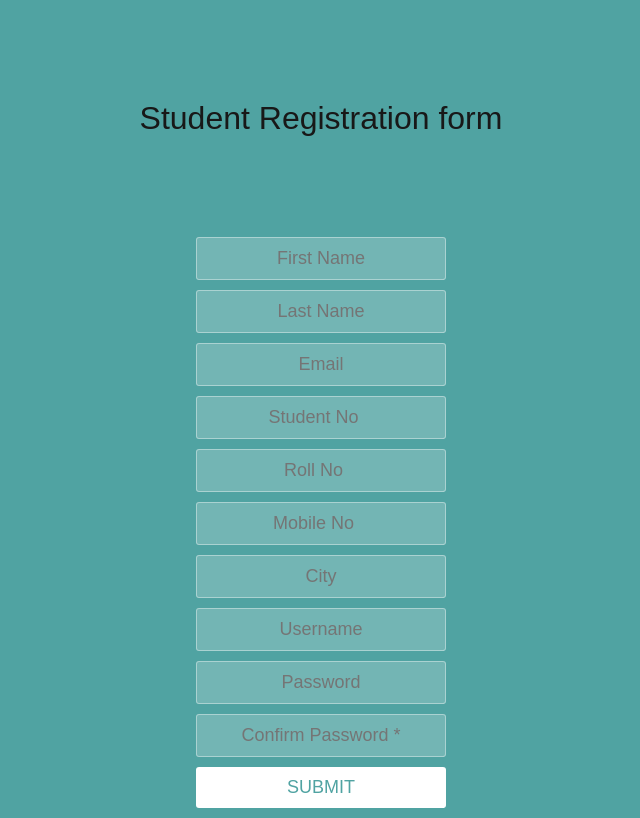
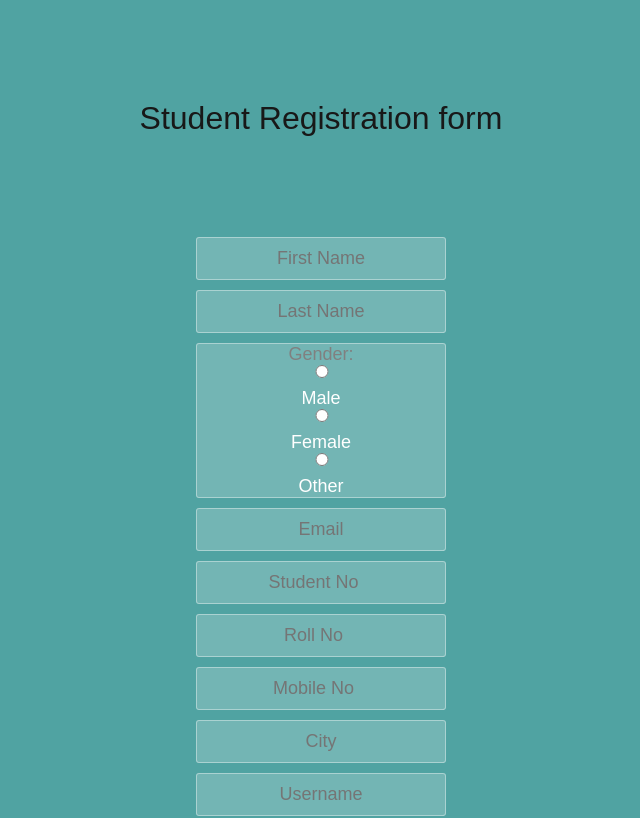
Before and after one commit to abhinandnn/form-reactjs, a React (Create React App) app: page / in a window 1280 px wide. Shown: the top 818 px of the page, without its empty margins (319-959 px from the left). Built offline with nearby package versions, Linux system fonts and the light colour scheme.

Commit message:
bugs in form removed

```diff
--- a/public/styles.css
+++ b/public/styles.css
@@ -36,7 +36,21 @@ input {
   color: white;
   font-weight: 300;
 }
-
+.gender{
+  border: 1px solid rgba(252, 252, 252, 0.4);
+  background-color: rgba(252, 252, 252, 0.2);
+  width: 250px;
+  border-radius: 3px;
+  font-family: "Source Sans Pro", sans-serif;
+  margin: 0 auto 10px auto;
+  text-align: center;
+  font-size: 18px;
+  color: white;
+  font-weight: 300;
+}
+.gh{
+  color: grey;
+}
 button {
   appearance: none;
   outline: 0;
--- a/src/components/Validation.jsx
+++ b/src/components/Validation.jsx
@@ -24,10 +24,10 @@ const [inputs, setInputs] = useState({
 
   const handleSubmit = e => {
     e.preventDefault();
-    const newErrors = {
+    const error = {
     firstname: (inputs.firstname.trim()==='')|(inputs.firstname.length>15) ? 'lol' : '',
     lastname: (inputs.lastname.length>15) ? 'lol' : '',
-    address: (inputs.address.length>20) ? 'lol' : '',
+    address: (inputs.address.trim()==='')|(inputs.address.length>20) ? 'lol' : '',
     studentno: (inputs.studentno.trim()==='')|!(inputs.studentno.length===7) ? 'lol' : '',
     rollno: (inputs.rollno.trim()==='')|!(inputs.rollno.length===13) ? 'lol' : '',
     phone: (inputs.phone.trim() === '')|!(inputs.phone.length===10)? 'lol' : '',
@@ -38,8 +38,8 @@ const [inputs, setInputs] = useState({
   }
 
       let hasErrors = false;
-      for (const i in newErrors) {
-        if (newErrors[i] !== '') {
+      for (const i in error) {
+        if (error[i] !== '') {
           hasErrors = true;
           break;
         }
--- a/src/components/form.jsx
+++ b/src/components/form.jsx
@@ -24,6 +24,12 @@ function Form() {
             value={inputs.lastname}
             onChange={handleChange}
           />
+          <div className="gender" onChange={handleChange}>
+            <p className="gh">Gender:</p>
+        <input type="radio" value="Male" name="gender" /> Male
+        <input type="radio" value="Female" name="gender" /> Female
+        <input type="radio" value="Other" name="gender" /> Other
+      </div>
 
           <input
             type="email"
```
Also changed, not shown: 1 other file (tests, documents, lock files or other folders).
